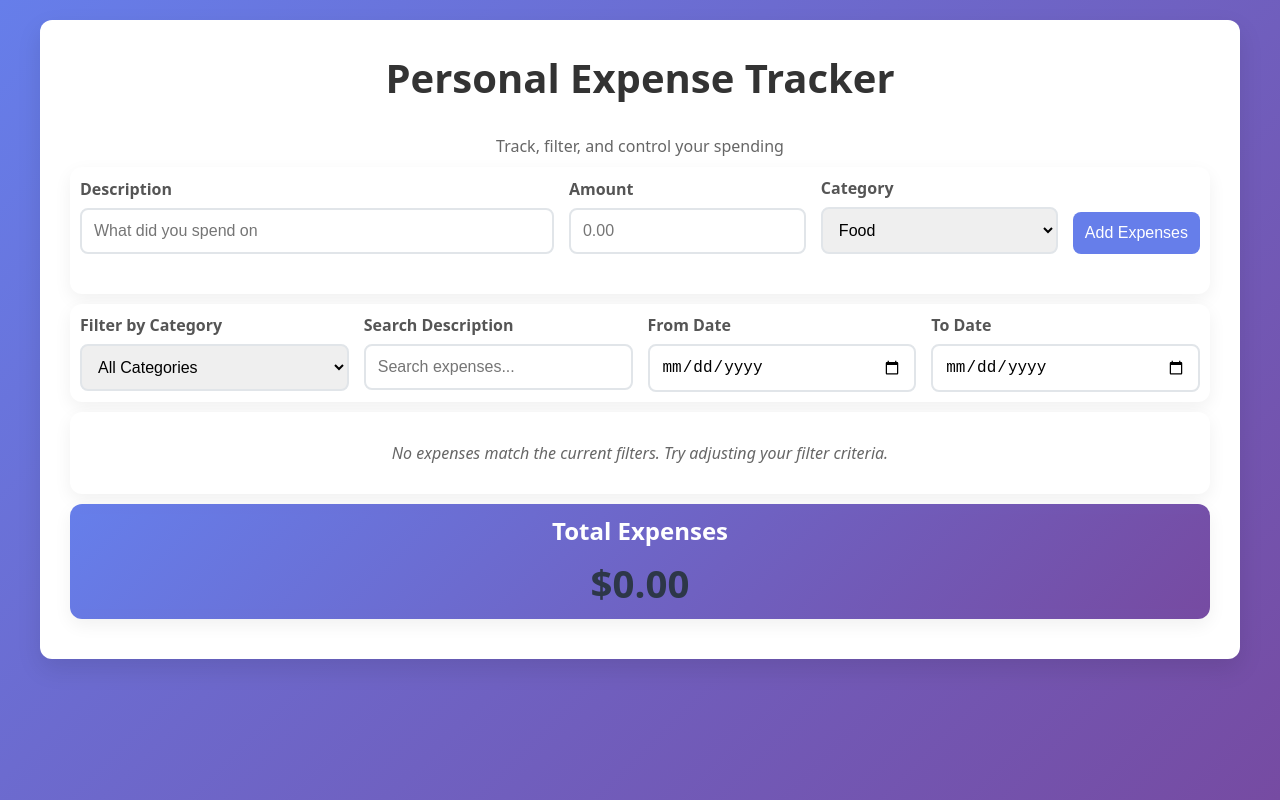
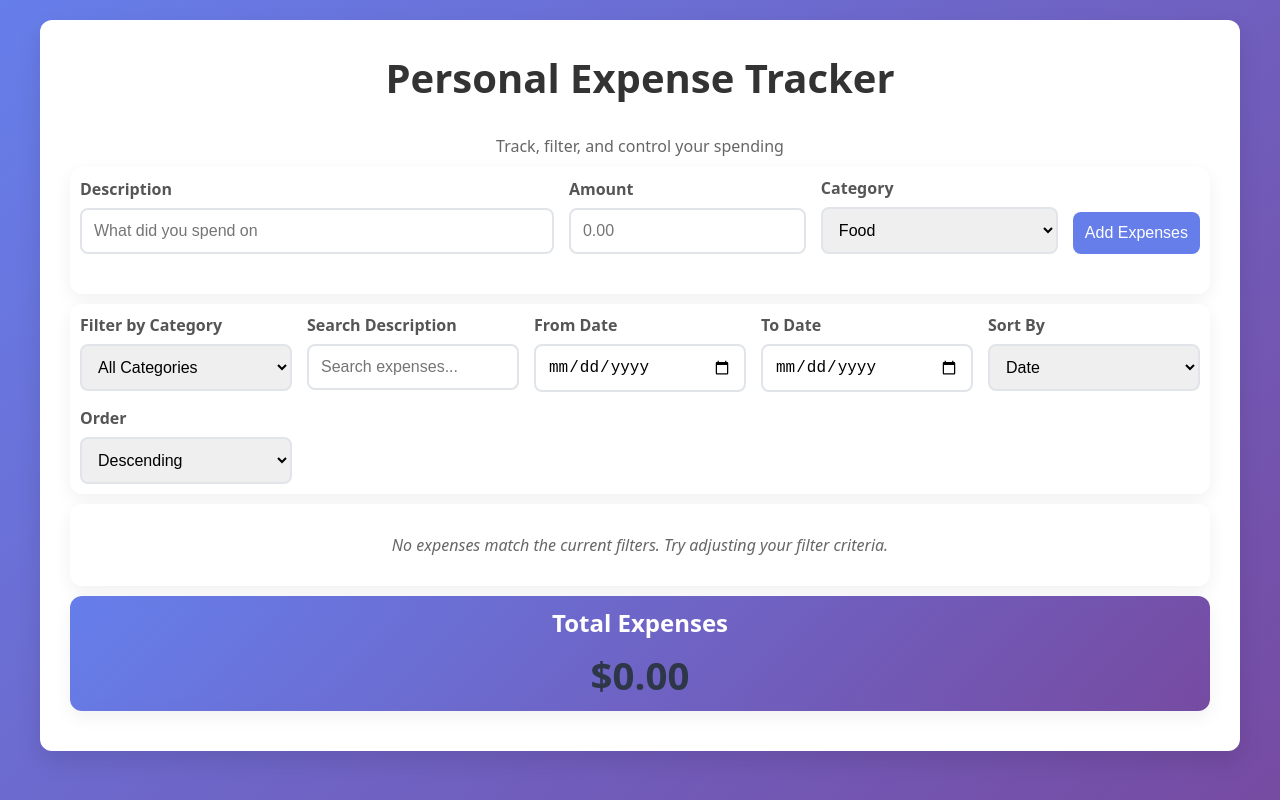
Before and after one commit to singhpreet86/react-essentials-assignment, a React (Create React App) app: page / in a window 1280 px wide. Built offline with nearby package versions, Linux system fonts and the light colour scheme.

Commit message:
Update Filters.js

```diff
--- a/src/components/Filters.js
+++ b/src/components/Filters.js
@@ -1,6 +1,6 @@
 import React from "react";
 
-const Filters = ({ filters, updateFilter, clearFilters, categories, getFilterSummary }) => {
+const Filters = ({ filters, updateFilter, clearFilters, categories, getFilterSummary, sortBy, sortOrder, setSortBy, setSortOrder }) => {
   return (
     <div className='filters'>
       <div className='form-group'>
@@ -44,6 +44,25 @@ const Filters = ({ filters, updateFilter, clearFilters, categories, getFilterSum
         />
       </div>
 
+
+          <div className="form-group">
+            <label>Sort By</label>
+            <select value={sortBy} onChange={(e) => setSortBy(e.target.value)}>
+              <option value="date">Date</option>
+              <option value="amount">Amount</option>
+              <option value="category">Category</option>
+            </select>
+          </div>
+
+          <div className="form-group">
+            <label>Order</label>
+            <select value={sortOrder} onChange={(e) => setSortOrder(e.target.value)}>
+              <option value="desc">Descending</option>
+              <option value="asc">Ascending</option>
+            </select>
+          </div>
+
+
       {getFilterSummary().hasActiveFilters && (
         <div className='form-group'>
 
@@ -56,8 +75,6 @@ const Filters = ({ filters, updateFilter, clearFilters, categories, getFilterSum
         </div>
       )}
 
-
-
     </div>
   );
 };
```
Lines whose indentation alone changed are shown as unchanged.
